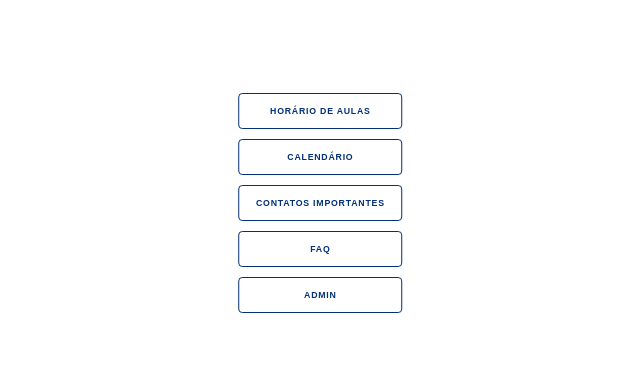
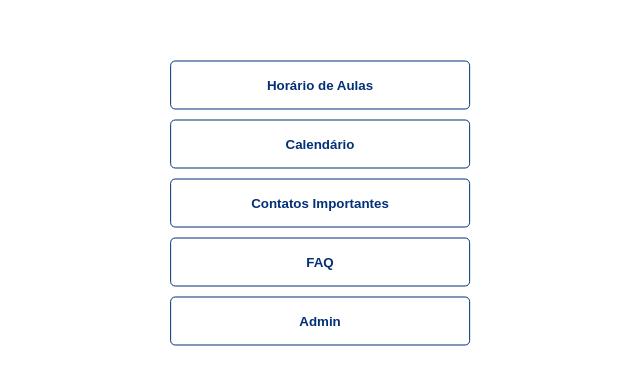
Before and after one commit to mclaramarinho/unit-turminha-front, a Vue app: page / in a window 1280 px wide. Shown: the part 192-576 px from the top of the page, without its empty margins (320-960 px from the left). Built offline with nearby package versions, Linux system fonts and the light colour scheme.

Commit message:
comp: emits an event, refactored and styling

```diff
--- a/src/components/smaller_components/ButtonOutline.vue
+++ b/src/components/smaller_components/ButtonOutline.vue
@@ -1,33 +1,53 @@
+
 <template>
-    <v-row no-gutters :class="marginBottom && 'mb-3'">
-        <v-btn variant="outlined" class="m-auto main-btn">{{ text }}</v-btn>
-    </v-row>
+    <button :class="'m-auto main-btn'" :value="setBtnValue()" @click="(e)  => emitClickEvent(e)">{{ text }}</button>
 </template>
 
+
 <script lang="ts">
-    export default {
+export default {
         name: 'ButtonOutline',
         props: {
             text: String,
-            marginBottom: {
-                type: Boolean,
-                default: false
+        },
+        data(){
+            return {
             }
-        }
-    }
+        },
+        methods: {
+            setBtnValue(){
+                const regex = / /g;
+                const regex2 = /[\u0300-\u036f]/g;
+                return (this.text?.normalize("NFD").replace(regex, '-').replace(regex2, "").toLowerCase());
+            },
+            emitClickEvent(e : any){
+                this.$emit('click', e.target.value);
+            }
+        },
+        emits: ['click']
+}
 </script>
 
 <style scoped>
-.v-btn{
+.main-btn{
+    border-style: solid !important;
+    padding: 2vh 10vh;
+    border-radius: 0.5rem;
+    box-shadow: none !important;
+    width: 100%;
+    border-width: thin !important;
+    cursor: pointer;
+
     background-color: var(--white) !important;
     border-color: var(--dark-blue) !important;
     color: var(--dark-blue) !important;
-    font-weight: 700;
-    width: 100%;
-    cursor: pointer;
+
+    font-weight: 600;
 }
-.mb-3{
-    margin-bottom: 1rem !important;
+.main-btn:hover{
+    background-color: var(--dark-blue) !important;
+    color: var(--white) !important;
 }
 
+
 </style>
```
